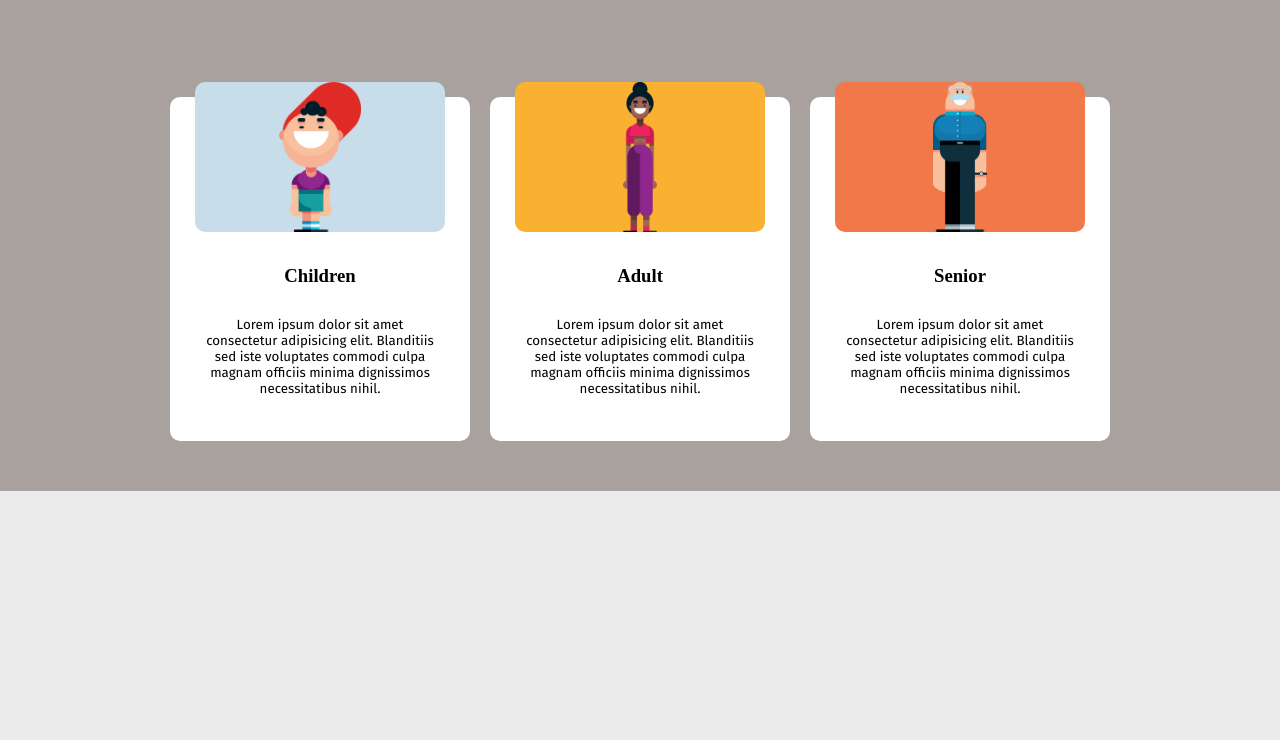
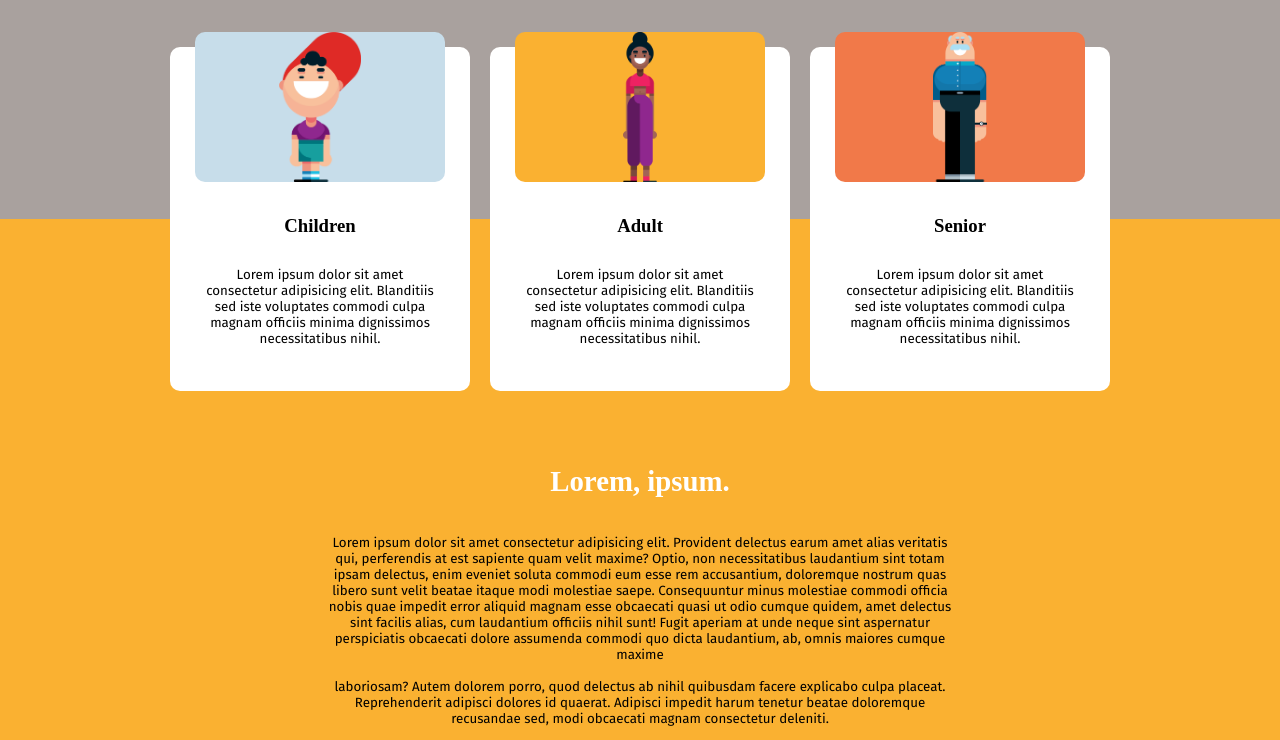
Before and after one commit to mansooriabbas/insurance-project, a plain HTML site: page index.html in a window 1280 px wide. Shown: the part 1020-1760 px from the top of the page. Before the commit the page ends 1511 px from the top, so only its background shows below. Drawn offline with Linux system fonts and the light colour scheme; a web font is replaced by a local one.

Commit message:
completed about section

```diff
--- a/index.html
+++ b/index.html
@@ -73,25 +73,64 @@
                 <img src="img/child.png" alt="" />
               </div>
               <h3>Children</h3>
-              <p>Lorem ipsum dolor sit amet consectetur adipisicing elit. Blanditiis sed iste voluptates commodi culpa magnam officiis minima dignissimos necessitatibus nihil.</p>
+              <p>
+                Lorem ipsum dolor sit amet consectetur adipisicing elit.
+                Blanditiis sed iste voluptates commodi culpa magnam officiis
+                minima dignissimos necessitatibus nihil.
+              </p>
             </div>
             <div class="card2">
               <div class="container-card2">
                 <img src="img/adult.png" alt="" />
               </div>
               <h3>Adult</h3>
-              <p>Lorem ipsum dolor sit amet consectetur adipisicing elit. Blanditiis sed iste voluptates commodi culpa magnam officiis minima dignissimos necessitatibus nihil.</p>
+              <p>
+                Lorem ipsum dolor sit amet consectetur adipisicing elit.
+                Blanditiis sed iste voluptates commodi culpa magnam officiis
+                minima dignissimos necessitatibus nihil.
+              </p>
             </div>
             <div class="card3">
               <div class="container-card3">
                 <img src="img/old.png" alt="" />
               </div>
               <h3>Senior</h3>
-              <p>Lorem ipsum dolor sit amet consectetur adipisicing elit. Blanditiis sed iste voluptates commodi culpa magnam officiis minima dignissimos necessitatibus nihil.</p>
+              <p>
+                Lorem ipsum dolor sit amet consectetur adipisicing elit.
+                Blanditiis sed iste voluptates commodi culpa magnam officiis
+                minima dignissimos necessitatibus nihil.
+              </p>
             </div>
           </div>
         </div>
+
       </main>
+      <section class="main-about-container">
+        <div class="title">
+          <h1>Lorem, ipsum.</h1>
+        </div>
+        <div class="text">
+          <p>
+            Lorem ipsum dolor sit amet consectetur adipisicing elit. Provident
+            delectus earum amet alias veritatis qui, perferendis at est
+            sapiente quam velit maxime? Optio, non necessitatibus laudantium
+            sint totam ipsam delectus, enim eveniet soluta commodi eum esse
+            rem accusantium, doloremque nostrum quas libero sunt velit beatae
+            itaque modi molestiae saepe. Consequuntur minus molestiae commodi
+            officia nobis quae impedit error aliquid magnam esse obcaecati
+            quasi ut odio cumque quidem, amet delectus sint facilis alias, cum
+            laudantium officiis nihil sunt! Fugit aperiam at unde neque sint
+            aspernatur perspiciatis obcaecati dolore assumenda commodi quo
+            dicta laudantium, ab, omnis maiores cumque maxime
+            <br>
+            <br>
+            laboriosam? Autem dolorem porro, quod delectus ab nihil quibusdam
+            facere explicabo culpa placeat. Reprehenderit adipisci dolores id
+            quaerat. Adipisci impedit harum tenetur beatae doloremque
+            recusandae sed, modi obcaecati magnam consectetur deleniti.
+          </p>
+        </div>
+      </section>
     </div>
   </body>
 </html>
--- a/style.css
+++ b/style.css
@@ -11,7 +11,7 @@
 
 body {
   margin: 0;
-  background-color: var(--body);
+  background-color: var(--yellow)
 }
 
 .wrapper {
@@ -147,10 +147,9 @@ li {
 
 .main-section-top-left {
   display: grid;
-  justify-items: center;
+  justify-items: flex-end;
   grid-column: 1 / 3;
   grid-row: 1/ 3;
-  display: grid;
   background-color: var(--gray);
   align-items: center;
   padding: 20px;
@@ -172,11 +171,12 @@ li {
   font-family: var(--heading);
   color: #fff;
   font-weight: 1000;
+
 }
 .main-section-top-right {
   display: grid;
   align-items: center;
-  justify-items: center;
+  justify-items: start;
   grid-column: 3/ 5;
   grid-row: 3/ 1;
   background-color: var(--gray);
@@ -193,18 +193,16 @@ li {
   display: grid;
   /* Grid-template shorthand grid-template (rows left and cols to the right */
   grid-template: 1fr / repeat(3, 1fr);
-
+  background-image: linear-gradient(to bottom, #a9a19e 50%, #fab131 50%);
   justify-items: center;
-  margin: 50px 0 50px 0;
-  background-color: var(--gray);
+  margin-top: 50px;
   grid-column: 1/ 5;
   grid-row: 3/ 5;
 }
 .card-stack {
-
   display: grid;
   grid-template-columns: 300px 300px 300px;
-  grid-template-rows: 1frx repeat(2, 1fr) ;
+  grid-template-rows: 1frx repeat(2, 1fr);
   grid-row: 1 /4;
   grid-column: 1 /4;
   gap: 20px;
@@ -220,7 +218,7 @@ li {
 }
 .card1 p,
 .card2 p,
-.card3 p{
+.card3 p {
   margin-top: 0;
   text-align: center;
   font-size: smaller;
@@ -228,14 +226,12 @@ li {
 }
 .card1 h3,
 .card2 h3,
-.card3 h3{
+.card3 h3 {
   font-family: var(--heading);
   margin-bottom: 0;
   text-align: center;
-
 }
-.container-card1{
-
+.container-card1 {
   width: 250px;
   height: 150px;
   transform: translateY(-10%);
@@ -244,14 +240,13 @@ li {
   position: relative;
   border-radius: 10px;
 }
-.container-card1 img{
+.container-card1 img {
   width: 100%;
   height: 100%;
   object-fit: contain;
   position: absolute;
-
 }
-.container-card2{
+.container-card2 {
   width: 250px;
   height: 150px;
   transform: translateY(-10%);
@@ -259,14 +254,13 @@ li {
   overflow: hidden;
   position: relative;
   border-radius: 10px;
-
 }
-.container-card2 img{
+.container-card2 img {
   width: 100%;
   height: 100%;
   object-fit: contain;
 }
-.container-card3{
+.container-card3 {
   width: 250px;
   height: 150px;
   transform: translateY(-10%);
@@ -275,7 +269,7 @@ li {
   position: relative;
   border-radius: 10px;
 }
-.container-card3 img{
+.container-card3 img {
   width: 100%;
   height: 100%;
   object-fit: contain;
@@ -300,3 +294,30 @@ li {
   grid-column: 3 / 4;
   grid-row: 1 / 3;
 }
+
+.main-about-container {
+  display: grid;
+  grid-template-areas:
+    "title title title"
+    "text text text";
+    margin-top: 50px;
+  background-color: var(--yellow);
+  place-items: center;
+}
+
+.title {
+  grid-area: title;
+  display: grid;
+  place-items: center;
+  color: #fff;
+  font-family: var(--heading);
+  font-size: larger;
+}
+.text {
+  grid-area: text;
+  display: grid;
+ text-align: center;
+  width: 50%;
+  font-size: smaller;
+
+}
```
Lines whose indentation alone changed are shown as unchanged.
